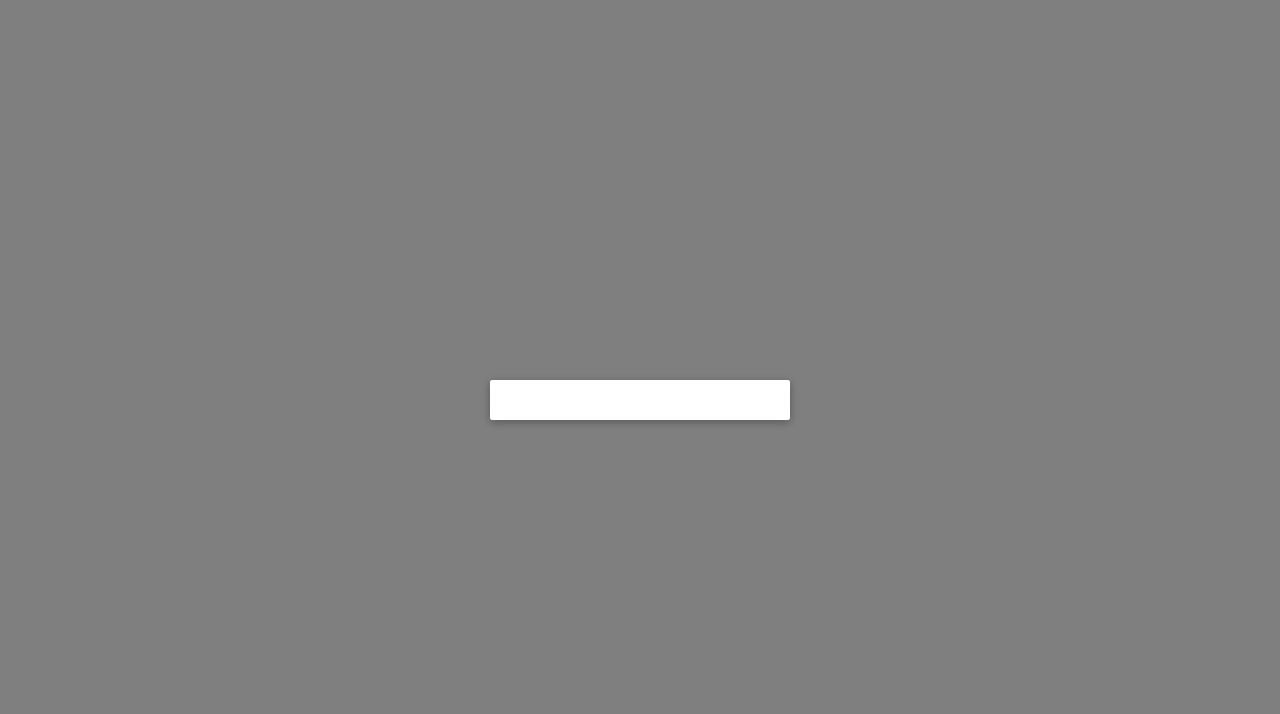
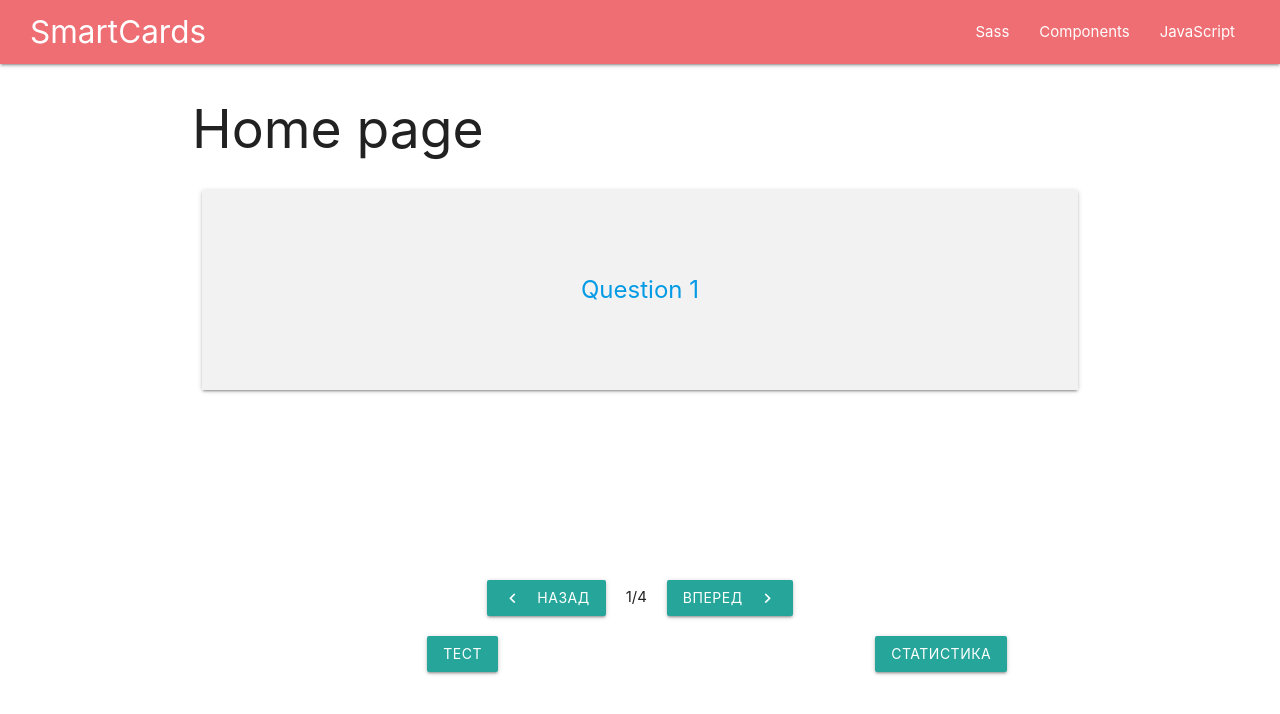
Before and after one commit to AliaksandrBesman/frontend-smartcards, a Vue app: page /module in a window 1280 px wide. Before the commit this address had no page. Shown: the top 714 px of the page. Built offline with nearby package versions, Linux system fonts and the light colour scheme.

Commit message:
ADD MODULE PAGE

```diff
--- a/public/index.html
+++ b/public/index.html
@@ -5,6 +5,7 @@
     <meta http-equiv="X-UA-Compatible" content="IE=edge">
     <meta name="viewport" content="width=device-width,initial-scale=1.0">
     <link rel="icon" href="<%= BASE_URL %>favicon.ico">
+    <link href="https://fonts.googleapis.com/icon?family=Material+Icons" rel="stylesheet">
     <title><%= htmlWebpackPlugin.options.title %></title>
   </head>
   <body>
--- a/src/components/Navbar.vue
+++ b/src/components/Navbar.vue
@@ -1,7 +1,9 @@
 <template>
   <nav>
     <div class="nav-wrapper">
-            <a href="#" class="brand-logo">Logo</a>
+      <router-link to="/">
+        <a href="#" class="brand-logo">SmartCards</a>
+      </router-link>
       <ul id="nav-mobile" class="right hide-on-med-and-down">
         <li><a href="sass.html">Sass</a></li>
         <li><a href="badges.html">Components</a></li>
@@ -10,3 +12,15 @@
     </div>
   </nav>
 </template>
+
+<script>
+export default {
+  name: "Navbar",
+};
+</script>
+
+<style scoped>
+nav {
+  padding: 0 2rem;
+}
+</style>
--- /dev/null
+++ b/src/components/cards/CardItem.vue
@@ -0,0 +1,64 @@
+<template>
+<a class="carousel-item">
+  <div class="card" :class="{ flipped: card.flipped }" @click="flipCard">
+    <div class="front">{{ card.question }}</div>
+    <div class="back">{{ card.answer }}</div>
+  </div>
+  </a>
+</template>
+
+<script>
+export default {
+  props: {
+    card: {
+      type: Object,
+      required: true,
+    },
+  },
+  methods: {
+    flipCard() {
+      this.card.flipped = !this.card.flipped;
+    },
+  },
+};
+</script>
+
+<style>
+.card {
+
+  height: 200px;
+  margin: 10px;
+  perspective: 1000px;
+  transition: transform 0.6s;
+  transform-style: preserve-3d;
+}
+
+.card.flipped {
+  transform: rotateY(180deg);
+}
+
+.front,
+.back {
+  position: absolute;
+  width: 100%;
+  height: 100%;
+  backface-visibility: hidden;
+}
+
+.front {
+  background-color: #f2f2f2;
+  display: flex;
+  justify-content: center;
+  align-items: center;
+  font-size: 24px;
+}
+
+.back {
+  background-color: #e6e6e6;
+  transform: rotateY(180deg);
+  display: flex;
+  justify-content: center;
+  align-items: center;
+  font-size: 18px;
+}
+</style>
--- /dev/null
+++ b/src/components/cards/CardList.vue
@@ -0,0 +1,98 @@
+<template>
+  <div ref="carousel" class="carousel carousel-slider center">
+    <Item v-for="(card, index) in cards" :key="index" :card="card" />
+  </div>
+
+  <div class="row">
+    <div class="col s6 offset-s3">
+      <div class="outer-div">
+        <div class="inner-div">
+          <button
+            class="btn waves-effect waves-light"
+            type="submit"
+            name="action"
+            @click="PrevCard"
+          >
+            Назад
+            <i class="material-icons left">keyboard_arrow_left</i>
+          </button>
+        </div>
+        <div class="inner-div">
+          <span>{{ currentCard }}/{{ cards.length }}</span>
+        </div>
+        <div class="inner-div">
+          <button
+            class="btn waves-effect waves-light"
+            type="submit"
+            name="action"
+            @click="NextCard"
+          >
+            Вперед
+            <i class="material-icons right">keyboard_arrow_right</i>
+          </button>
+        </div>
+      </div>
+    </div>
+  </div>
+</template>
+
+<script>
+import Item from "./CardItem.vue";
+
+export default {
+  props: {
+    cards: {
+      type: Array,
+      required: true,
+    },
+  },
+  data() {
+    return {
+      carousel: null,
+      currentCard: 1,
+    };
+  },
+  components: {
+    Item,
+  },
+  methods: {
+    registerModules() {
+      this.carousel = M.Carousel.init(this.$refs.carousel, {
+        fullWidth: true,
+      });
+    },
+    PrevCard() {
+
+      this.currentCard = this.currentCard - 1;
+      if (this.currentCard === 0) {
+        this.currentCard = 1;
+        return
+      }
+      this.carousel.prev();
+    },
+    NextCard() {
+      this.currentCard = this.currentCard + 1;
+      if (this.currentCard === this.cards.length + 1) {
+        this.currentCard = 4;
+        return
+      }
+      this.carousel.next();
+    },
+  },
+
+  mounted() {
+    this.registerModules();
+  },
+};
+</script>
+
+<style>
+.outer-div {
+  text-align: center;
+}
+
+.inner-div {
+  display: inline-block;
+  margin: auto 10px; /* Для создания отступов между блоками */
+}
+</style>
--- a/src/layouts/MainLayout.vue
+++ b/src/layouts/MainLayout.vue
@@ -1,6 +1,8 @@
 <template>
   <Navbar />
-  <router-view />
+  <div class="container">
+    <router-view />
+  </div>
 </template>
 
 <script>
--- a/src/router/index.js
+++ b/src/router/index.js
@@ -14,6 +14,13 @@ const routes = [
     meta: {layout: 'empty'},
 
     component: () => import('../views/Login.vue')
+  },
+  {
+    path: '/module',
+    name: 'module',
+    meta: {layout: 'main'},
+
+    component: () => import('../views/Module.vue')
   }
 ]
 
--- a/src/store/modules/cards.js
+++ b/src/store/modules/cards.js
@@ -0,0 +1,8 @@
+import axios from 'axios'
+
+export default {
+    state: {},
+    mutations: {},
+    actions: {},
+    getters: {}
+}
--- a/src/views/Home.vue
+++ b/src/views/Home.vue
@@ -1,5 +1,28 @@
 <template>
   <div>
     <h2>Home page</h2>
+    <div class="card-container">
+      <CardList :cards="cards" />
+    </div>
   </div>
 </template>
+
+<script>
+import CardList from "@/components/cards/CardList";
+
+export default {
+  data() {
+    return {
+      cards: [
+        { question: 'Question 1', answer: 'Answer 1', flipped: false },
+        { question: 'Question 2', answer: 'Answer 2', flipped: false },
+        { question: 'Question 3', answer: 'Answer 3', flipped: false },
+        { question: 'Question 4', answer: 'Answer 4', flipped: false },
+      ]
+    }
+  },
+  components: {
+    CardList
+  }
+}
+</script>
--- /dev/null
+++ b/src/views/Module.vue
@@ -0,0 +1,71 @@
+<template>
+  <div>
+    <h2>Home page</h2>
+    <div class="card-container">
+      <CardList :cards="cards" />
+    </div>
+  </div>
+  <div class="row">
+    <div class="col s3 offset-s3">
+      <button
+        class="btn waves-effect waves-light"
+        type="submit"
+        name="action"
+        @click="NextCard"
+      >
+        Тест
+      </button>
+    </div>
+    <div class="col s3"></div>
+    <div class="col s3">
+      <button
+        class="btn waves-effect waves-light"
+        type="submit"
+        name="action"
+        @click="NextCard"
+      >
+        Статистика
+      </button>
+    </div>
+  </div>
+</template>
+
+<script>
+import CardList from "@/components/cards/CardList";
+
+export default {
+  data() {
+    return {
+      cards: [
+        {
+          id: 1123123,
+          question: "Question 1",
+          answer: "Answer 1",
+          flipped: false,
+        },
+        {
+          id: 1123124,
+          question: "Question 2",
+          answer: "Answer 2",
+          flipped: false,
+        },
+        {
+          id: 1123125,
+          question: "Question 3",
+          answer: "Answer 3",
+          flipped: false,
+        },
+        {
+          id: 1123126,
+          question: "Question 4",
+          answer: "Answer 4",
+          flipped: false,
+        },
+      ],
+    };
+  },
+  components: {
+    CardList,
+  },
+};
+</script>
```
Lines whose indentation alone changed are shown as unchanged.
